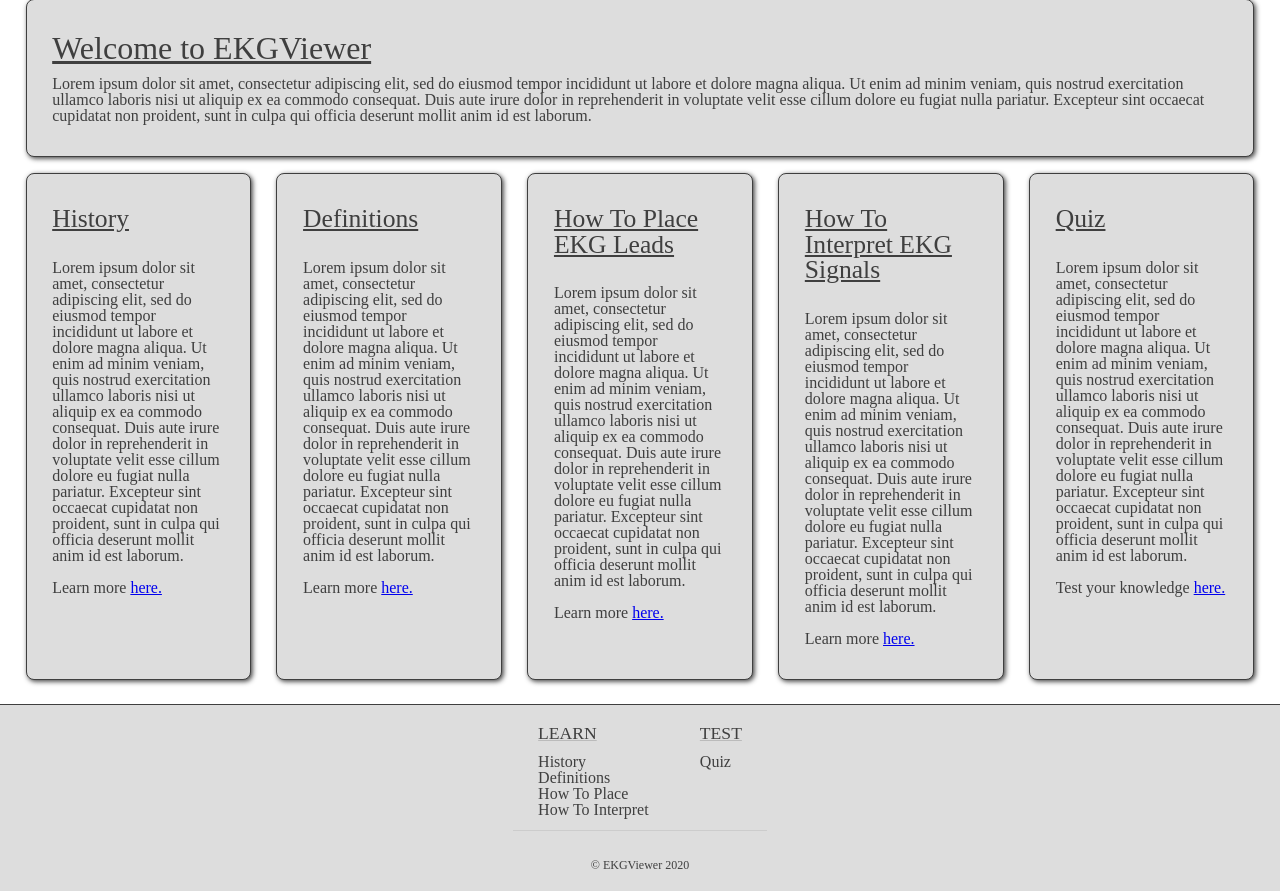
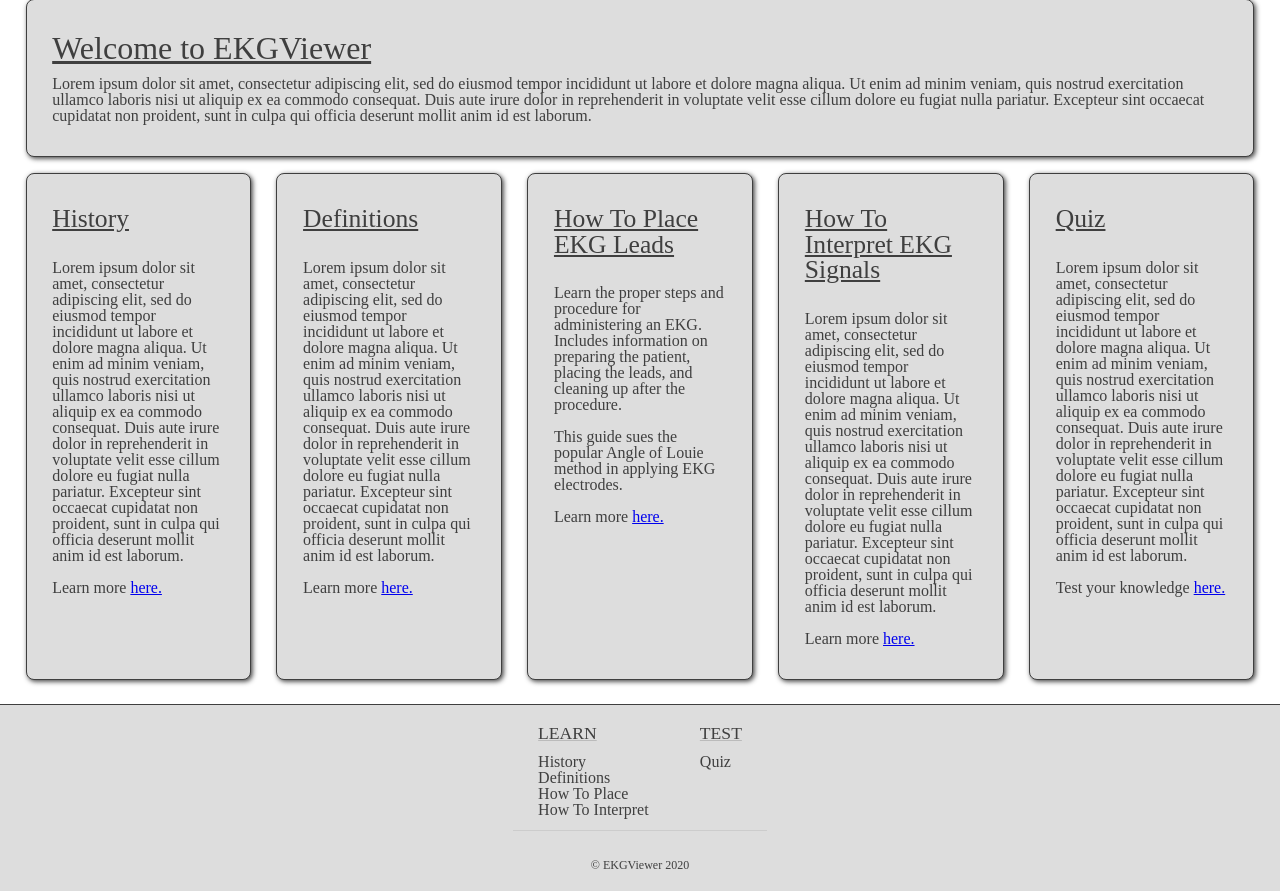
Before and after one commit to roched1atwit/EKGViewer, a PHP site: page / in a window 1280 px wide. Shown: the part 98-989 px from the top of the page. Run offline with PHP 8.4, Linux system fonts and the light colour scheme.

Commit message:
Added info to homepage

```diff
--- a/src/index.php
+++ b/src/index.php
@@ -45,7 +45,10 @@
                     <h2>How To Place EKG Leads</h2>
                 </header>
                 <p>
-                    Lorem ipsum dolor sit amet, consectetur adipiscing elit, sed do eiusmod tempor incididunt ut labore et dolore magna aliqua. Ut enim ad minim veniam, quis nostrud exercitation ullamco laboris nisi ut aliquip ex ea commodo consequat. Duis aute irure dolor in reprehenderit in voluptate velit esse cillum dolore eu fugiat nulla pariatur. Excepteur sint occaecat cupidatat non proident, sunt in culpa qui officia deserunt mollit anim id est laborum.
+                    Learn the proper steps and procedure for administering an EKG. Includes information on
+                    preparing the patient, placing the leads, and cleaning up after the procedure.
+                    <br/><br/>
+                    This guide sues the popular Angle of Louie method in applying EKG electrodes.
                     <br /><br />
                     Learn more <a href="./how-to-place.php">here.</a>
                 </p>
```
